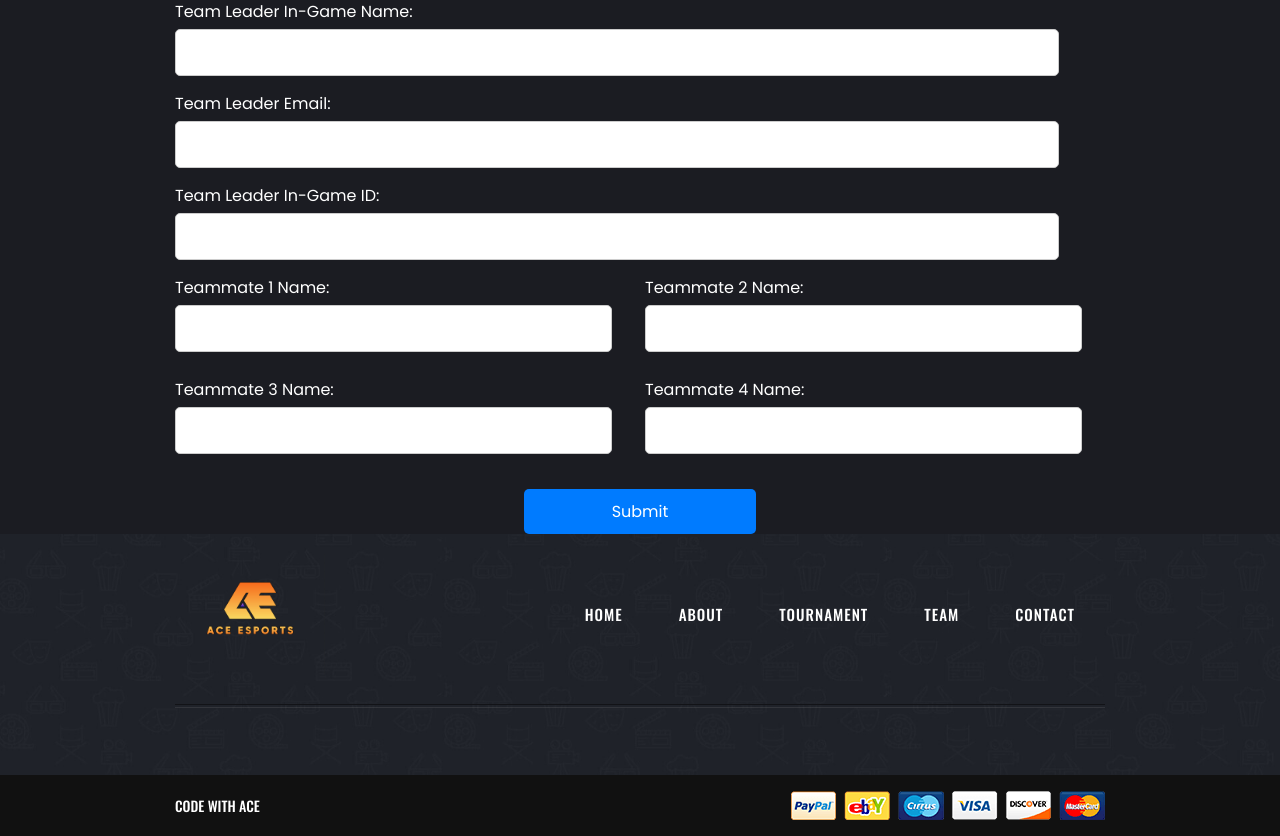
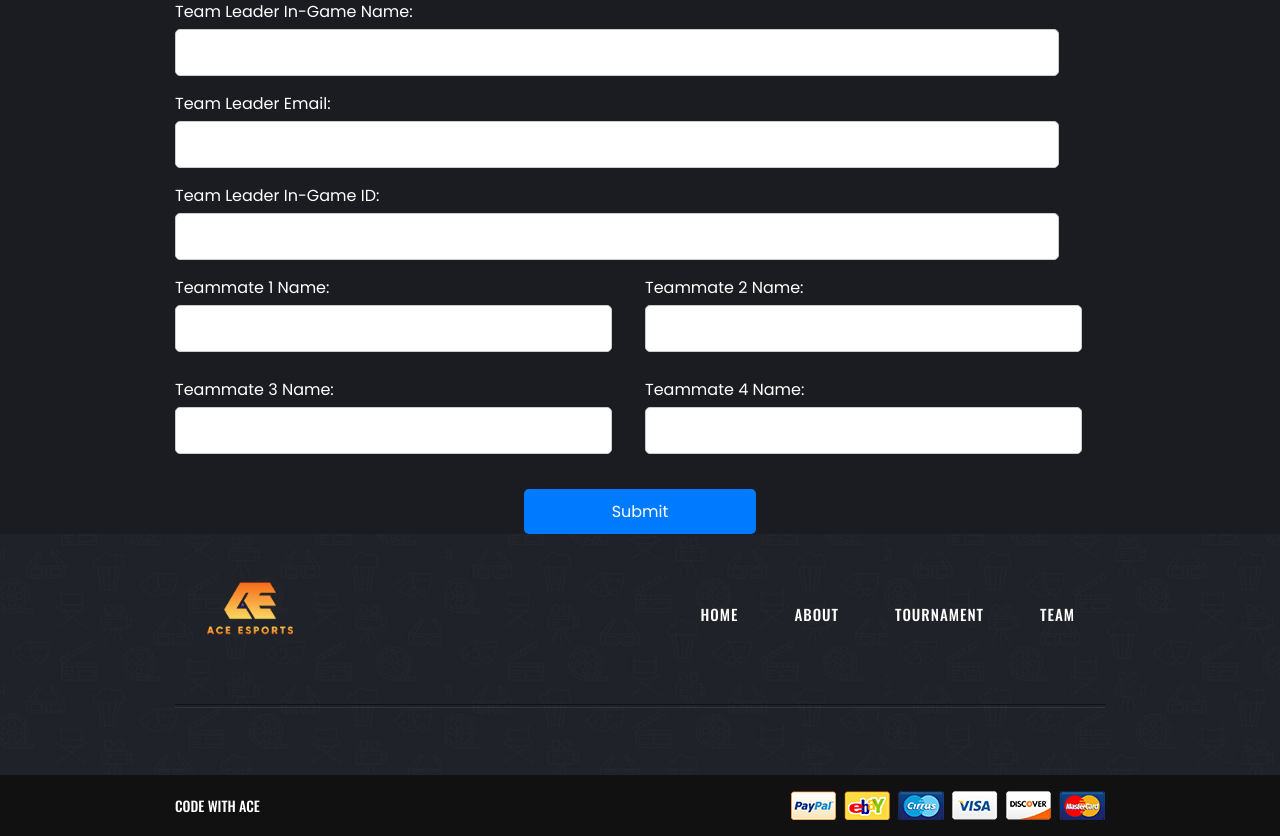
Before and after one commit to chamleyash/RealTime, a Django app: template main/templates/register.html in a window 1280 px wide. Shown: the part 186-1022 px from the top of the page. Run offline with Django 5.2, Linux system fonts and the light colour scheme; the template is opened without the code that fills it, so the values that code supplies are empty.

Commit message:
Update changes

```diff
--- a/main/templates/register.html
+++ b/main/templates/register.html
@@ -211,10 +211,9 @@
                 <div class="footer-menu-wrapper">
                   <ul class="footer-menu-list">
                     <li><a href="index.html" class="footer-menu-link">Home</a></li>
-                    <li><a href="#about" class="footer-menu-link">About</a></li>
-                    <li><a href="#tournament" class="footer-menu-link">Tournament</a></li>
-                    <li><a href="#team" class="footer-menu-link">Team</a></li>
-                    <li><a href="#contact" class="footer-menu-link">Contact</a></li>
+                    <li><a href="index.html#about" class="footer-menu-link">About</a></li>
+                    <li><a href="Tournament.html" class="footer-menu-link">Tournament</a></li>
+                    <li><a href="index.html#team" class="footer-menu-link">Team</a></li>
                   </ul>
                 </div>
               </div>
```
Also changed, not shown: main/templates/Tournament.html (+4 -7 lines).
